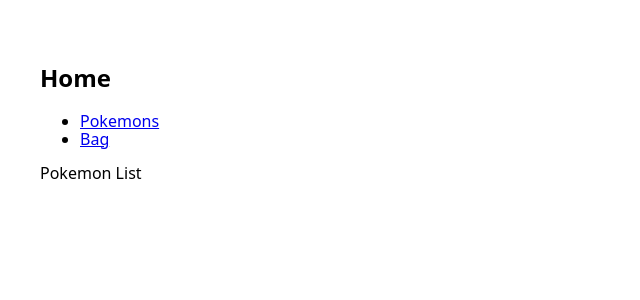
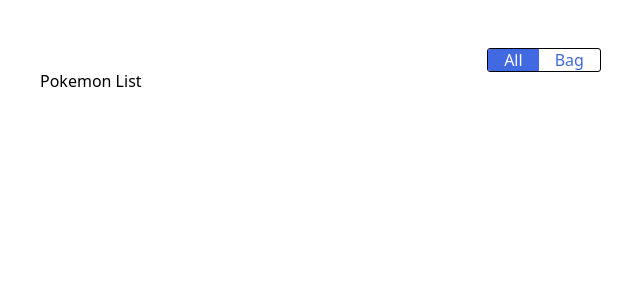
Before and after one commit to dfedynich/pokedex, a React app: page /pokemons in a window 1280 px wide. Shown: the top 300 px of the page, without its empty margins (96-736 px from the left). Built offline with nearby package versions, Linux system fonts and the light colour scheme.

Commit message:
Add RouteTabs component

```diff
--- a/src/Routes.js
+++ b/src/Routes.js
@@ -11,11 +11,13 @@
         component: Home,
         routes: [
             {
+                title: 'All',
                 path: "/pokemons",
                 exact: true,
                 component: PokemonsList
             },
             {
+                title: 'Bag',
                 path: "/pokemons/bag",
                 component: PokemonsBag
             }
--- /dev/null
+++ b/src/components/RouteTabs/RouteTabs.js
@@ -0,0 +1,95 @@
+import React, { PureComponent } from 'react';
+import PropTypes from 'prop-types';
+import styled from 'styled-components';
+import { NavLink, Switch, Redirect } from "react-router-dom";
+import { RouteWithSubRoutes } from "../../Routes";
+
+const TabsNavigation = styled.div`
+    display: flex;
+    justify-content: center;
+`;
+
+const TabsNavigationList = styled.ul`
+    display: flex;
+
+    margin: 0;
+    padding: 0;
+    overflow: hidden;
+
+    border: 1px solid;
+    border-radius: 3px;
+
+    list-style: none;
+`;
+
+const NavLinkStyled = styled(NavLink)`
+    padding: 0.25em 1em;
+    text-decoration: none;
+    transition: 0.2s all ease-out;
+    line-height: 1.4;
+    color: #4169E1;
+
+    &.isActive {
+        color: white;
+        background: #4169E1;
+    }
+`;
+
+export default class RouteTabs extends PureComponent {
+
+    static propTypes = {
+        defaultActiveRoutePath: PropTypes.string,
+        routes: PropTypes.arrayOf(PropTypes.shape({
+            title: PropTypes.string.isRequired,
+            path: PropTypes.string.isRequired,
+            component: PropTypes.func.isRequired,
+            exact: PropTypes.bool
+        })).isRequired
+    };
+
+    renderTabsNavigationList() {
+        return (
+            <TabsNavigationList>
+                {this.props.routes.map((route, index) => {
+                    return (
+                        <li key={index}>
+                            <NavLinkStyled
+                                to={route.path}
+                                exact
+                                activeClassName="isActive"
+                            >
+                                {route.title}
+                            </NavLinkStyled>
+                        </li>
+                    );
+                })}
+            </TabsNavigationList>
+        );
+    }
+
+    renderTabsContent() {
+
+        const defaultActiveRoutePath = this.props.defaultActiveRoutePath || this.props.routes[0].path;
+        return (
+            <Switch>
+                {this.props.routes.map((route, i) => (
+                    <RouteWithSubRoutes key={i} {...route} />
+                ))}
+
+                <Redirect from="/" to={defaultActiveRoutePath} exact />
+            </Switch>
+        )
+    }
+
+    render() {
+        return (
+            <section>
+                <TabsNavigation>
+                    {this.renderTabsNavigationList()}
+                </TabsNavigation>
+
+                {this.renderTabsContent()}
+            </section>
+        );
+    }
+};
--- /dev/null
+++ b/src/components/RouteTabs/index.js
@@ -0,0 +1 @@
+export { default } from './RouteTabs';
--- a/src/layouts/AppLayout.js
+++ b/src/layouts/AppLayout.js
@@ -8,7 +8,7 @@
 
     @media (min-width: 700px) {
         max-width: 80vw;
-        margin-top: 4em;
+        margin-top: 3em;
     }
 `;
 
--- a/src/screens/Home/Home.js
+++ b/src/screens/Home/Home.js
@@ -1,27 +1,6 @@
-import {RouteWithSubRoutes} from "../../Routes";
-import { Link, Switch, Redirect } from 'react-router-dom';
 import React from 'react'
+import RouteTabs from './../../components/RouteTabs';
 
 export default function(props) {
-    return (
-        <div>
-            <h2>Home</h2>
-            <ul>
-                <li>
-                    <Link to="/pokemons">Pokemons</Link>
-                </li>
-                <li>
-                    <Link to="/pokemons/bag">Bag</Link>
-                </li>
-            </ul>
-
-            <Switch>
-                {props.routes.map((route, i) => (
-                    <RouteWithSubRoutes key={i} {...route} />
-                ))}
-
-                <Redirect from="/" to="/pokemons" exact />
-            </Switch>
-        </div>
-    );
+    return <RouteTabs routes={props.routes} />
 }
```
